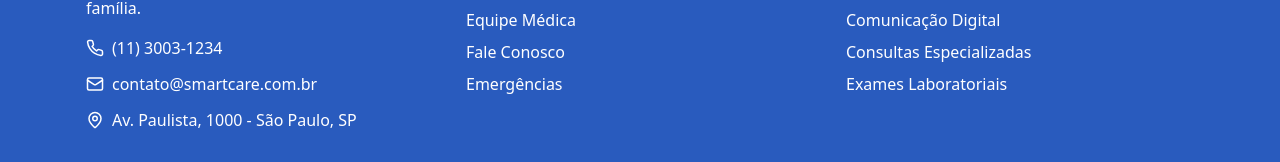
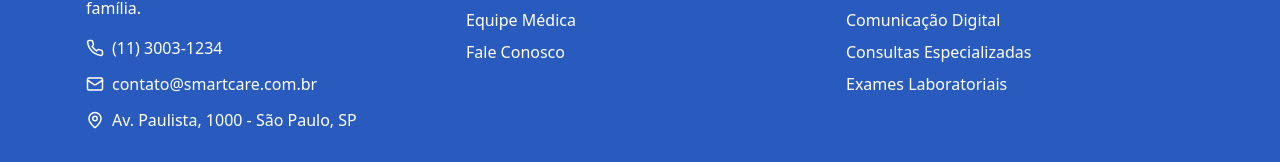
Before and after one commit to marcosmg17/sabara, a React (Vite) app: page /sobre in a window 1280 px wide. Shown: the part 912-1074 px from the top of the page. Built offline with nearby package versions, Linux system fonts and the light colour scheme.

Commit message:
Code edited in Lovable Code Editor
Edited UI in Lovable

```diff
--- a/src/components/Footer.tsx
+++ b/src/components/Footer.tsx
@@ -47,9 +47,7 @@ const Footer: React.FC = () => {
               <li>
                 <Link to="/contato" className="hover:underline">Fale Conosco</Link>
               </li>
-              <li>
-                <Link to="/emergencia" className="hover:underline">Emergências</Link>
-              </li>
+
             </ul>
           </div>
 
```
